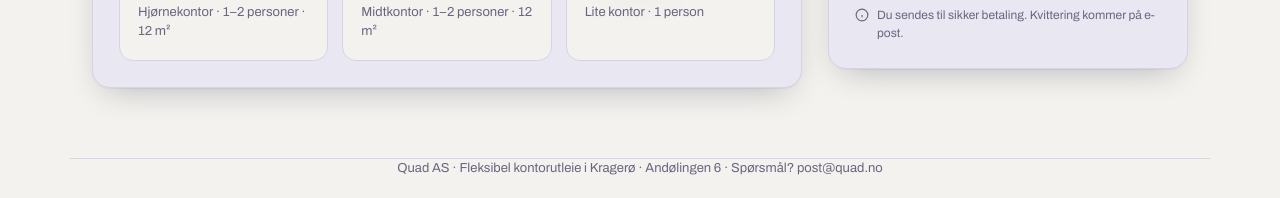
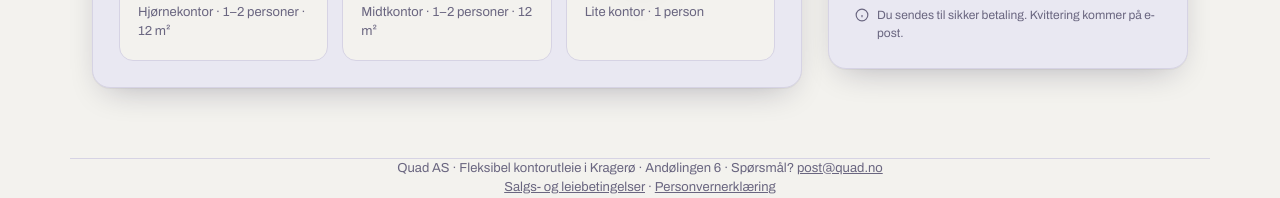
Before and after one commit to geirelstad-create/kragerokontor, a website: page public/index.html in a window 1280 px wide. Shown: the part 843-1041 px from the top of the page. Drawn offline with Linux system fonts and the light colour scheme; no server answers.

Commit message:
Add files via upload

```diff
--- a/public/index.html
+++ b/public/index.html
@@ -469,7 +469,10 @@
   </div>
 </div><!-- /view-gallery -->
 
-<footer class="wrap">Quad AS · Fleksibel kontorutleie i Kragerø · Andølingen 6 · Spørsmål? post@quad.no</footer>
+<footer class="wrap">
+  Quad AS · Fleksibel kontorutleie i Kragerø · Andølingen 6 · Spørsmål? <a href="mailto:post@quad.no" style="color:inherit;">post@quad.no</a><br>
+  <a href="/salgsbetingelser.html" style="color:inherit;text-decoration:underline;">Salgs- og leiebetingelser</a> · <a href="/personvern.html" style="color:inherit;text-decoration:underline;">Personvernerklæring</a>
+</footer>
 
 <div class="toast" id="toast"></div>
 
```
